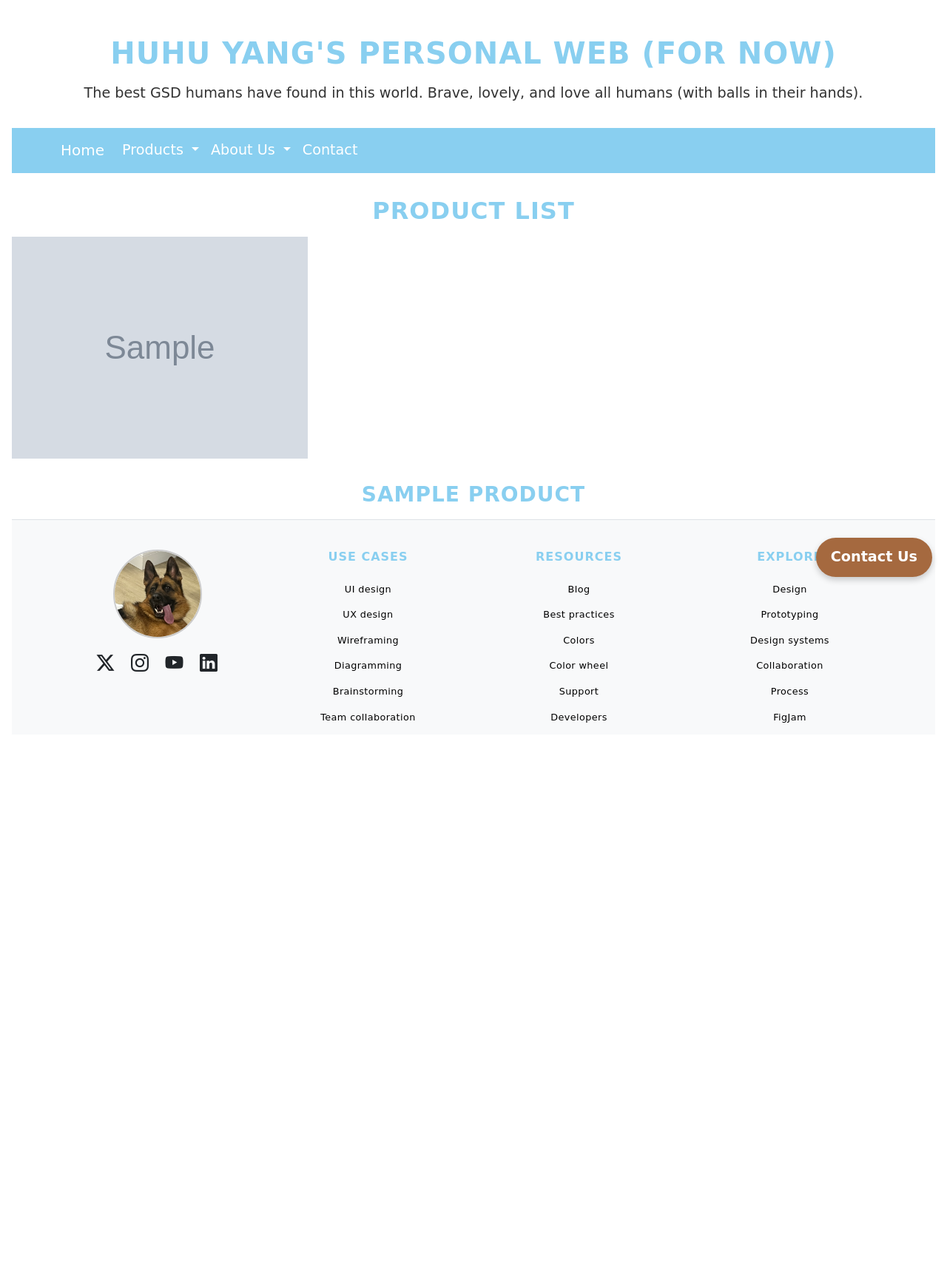
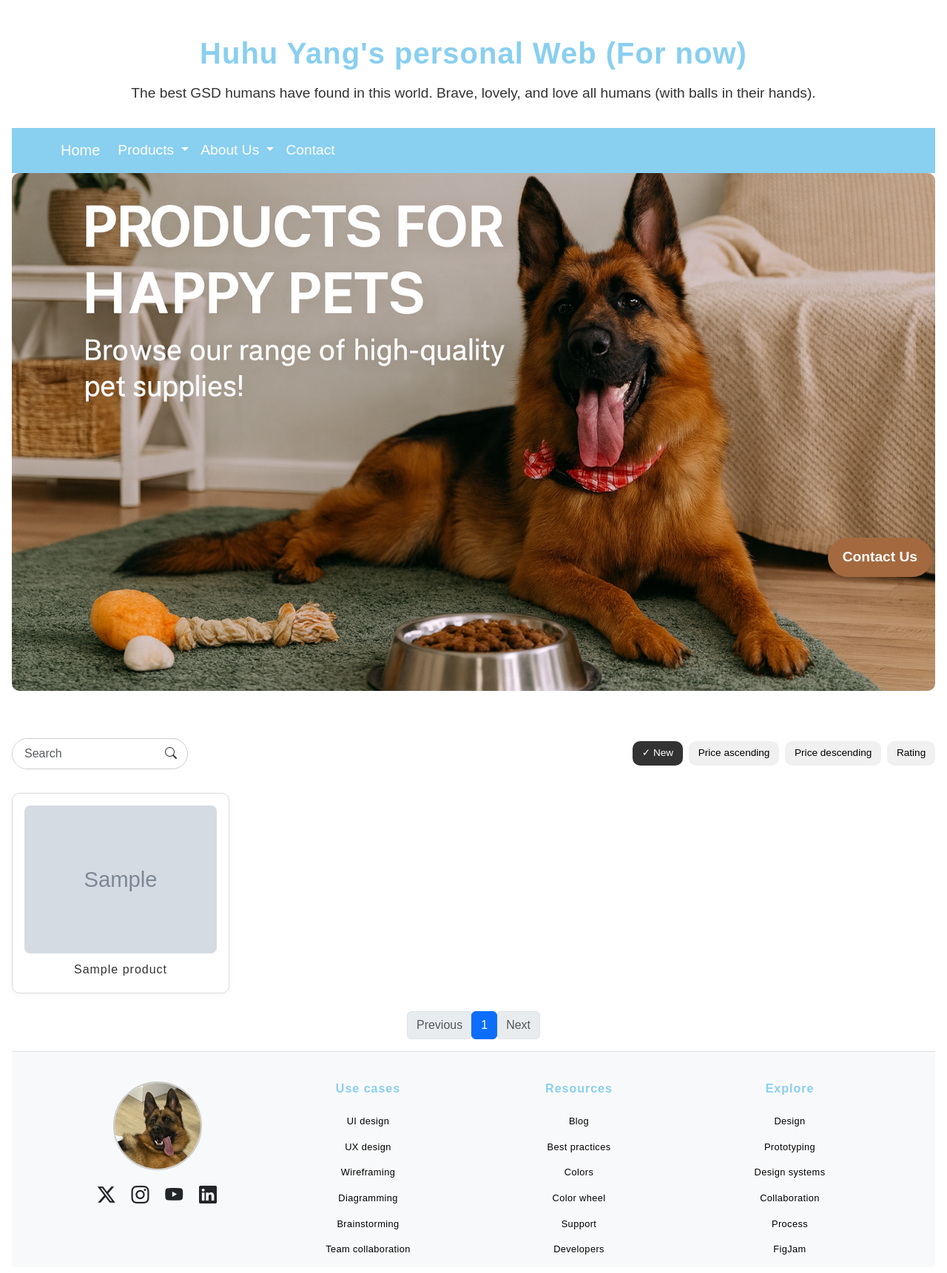
Before and after one commit to Nanofication/PengWeb, a Flask app: page /products in a window 1280 px wide. Shown: the whole page at 74% size. Before the commit the page ends 977 px from the top, so only its background shows below. Run offline with Flask 3, Linux system fonts and the light colour scheme; tables that the repository leaves empty hold one stand-in row (values such as "Sample post"); grey boxes marked "Sample" are stand-in pictures.

Commit message:
Add product page and contact us page's layout and styling

```diff
--- a/app/controllers/home_controller.py
+++ b/app/controllers/home_controller.py
@@ -9,9 +9,9 @@ def render_home():
 
     #Add nes pics for the slide in the home page
     carousel_images = [
+        'images/slide3.jpg',
+        'images/slide2.jpg',
         'images/dog2.jpg',
-        'images/slide1.jpg',
-        'images/testimg2.jpg',
     ]
 
     return render_template('index.html',
--- a/app/controllers/product_controller.py
+++ b/app/controllers/product_controller.py
@@ -6,6 +6,14 @@ product_bp = Blueprint('product', __name__)
 
 @product_bp.route('/products')
 def display_products_page():
-    animal = request.args.get('animal')  # "dog" or "cat"
-    products = get_products_by_category(animal)
-    return render_template('products.html', products=products)
+    animal = request.args.get('animal')  # "dog" / "cat" / etc.
+    page = request.args.get('page', 1, type=int)
+    per_page = 20
+
+    query = Product.query
+    if animal:
+        query = query.filter(Product.category == animal)
+
+    paginated_products = query.paginate(page=page, per_page=per_page)
+
+    return render_template('products.html', products=paginated_products, animal=animal)
--- a/app/static/css/layout.css
+++ b/app/static/css/layout.css
@@ -1,6 +1,6 @@
 /* Body & Font */
 body {
-  font-family: 'Gloria Hallelujah', cursive;
+  font-family: Arial, Helvetica, sans-serif;  /* clean sans-serif font */
   font-size: 1.2rem;
   color: #333;
   background-color: #fff;
@@ -12,11 +12,11 @@ body {
 /* Headings */
 .section-title,
 h1, h2, h3, h4, h5, h6 {
-  font-family: 'Patrick Hand', cursive;
+  font-family: Arial, Helvetica, sans-serif;
   color: #89CFF0;
   font-weight: 700;
   letter-spacing: 1px;
-  text-transform: uppercase;
+  text-transform: none;
   text-align: center;
   margin-top: 2rem;
   margin-bottom: 1rem;
--- /dev/null
+++ b/app/static/css/products.css
@@ -0,0 +1,152 @@
+
+.promo-banner {
+  width: 100%;
+  height: auto;
+  max-height: 700px;
+  object-fit: cover;
+  border-radius: 10px;
+  margin-bottom: 2rem;
+}
+
+/* Search and Sort Toolbar */
+.product-toolbar {
+  margin: 2rem 0 1.5rem;
+}
+
+.search-sort-container {
+  display: flex;
+  justify-content: space-between;
+  flex-wrap: wrap;
+  align-items: center;
+  gap: 1rem;
+}
+
+/* Search Box */
+.search-box {
+  display: flex;
+  align-items: center;
+  border: 1px solid #ccc;
+  border-radius: 999px;
+  overflow: hidden;
+  padding-right: 0.5rem;
+}
+
+.search-box input {
+  border: none;
+  outline: none;
+  padding: 0.5rem 1rem;
+  width: 200px;
+}
+
+.search-box .search-btn {
+  background: none;
+  border: none;
+  color: #333;
+  font-size: 1rem;
+  cursor: pointer;
+}
+
+/* Sort Buttons */
+.sort-buttons {
+  display: flex;
+  flex-wrap: wrap;
+  gap: 0.5rem;
+}
+
+.sort-btn {
+  padding: 0.4rem 0.8rem;
+  border: none;
+  border-radius: 10px;
+  background-color: #f0f0f0;
+  font-size: 0.85rem;
+  cursor: pointer;
+  transition: background-color 0.2s ease;
+}
+
+.sort-btn.active,
+.sort-btn:hover {
+  background-color: #333;
+  color: white;
+}
+
+/* Product grid: 4 columns on desktop, responsive fallback */
+.product-grid {
+  display: grid;
+  grid-template-columns: repeat(4, 1fr); /* Force 4 columns desktop */
+  gap: 1.5rem;
+  margin-top: 2rem;
+}
+
+/* Product card container */
+.product-card {
+  border: 1px solid #ddd;
+  border-radius: 10px;
+  padding: 1rem;
+  background-color: white;
+  text-align: center;
+  box-shadow: 0 2px 8px rgba(0, 0, 0, 0.05);
+  transition: transform 0.2s ease;
+}
+
+.product-card:hover {
+  transform: translateY(-5px);
+}
+
+.product-card h6 {
+  font-weight: bold;
+  font-size: 0.9rem;
+  color: #000;
+  margin-top: 0.75rem;
+  margin-bottom: 0.25rem;
+  text-transform: none;
+}
+/* Product image */
+.product-card img {
+  width: 100%;
+  height: 200px;
+  object-fit: cover;
+  border-radius: 8px;
+}
+
+/* Product name (normal paragraph styling, no uppercase/black) */
+.product-card h6 {
+  font-weight: normal;
+  font-size: 1rem;
+  color: #333;
+  margin-top: 0.75rem;
+  margin-bottom: 0.25rem;
+  text-transform: none;
+}
+
+/* Product description */
+.product-card p {
+  margin-bottom: 0.4rem;
+  font-size: 0.9rem;
+  color: #666;
+}
+
+/* Pagination buttons */
+.pagination .page-link {
+  border-radius: 6px;
+}
+
+/* Responsive grid: 3 columns on tablets */
+@media (max-width: 992px) {
+  .product-grid {
+    grid-template-columns: repeat(3, 1fr);
+  }
+}
+
+/* Responsive grid: 2 columns on small screens */
+@media (max-width: 768px) {
+  .product-grid {
+    grid-template-columns: repeat(2, 1fr);
+  }
+}
+
+/* Responsive grid: 1 column on extra small screens */
+@media (max-width: 576px) {
+  .product-grid {
+    grid-template-columns: 1fr;
+  }
+}
--- a/app/templates/footer.html
+++ b/app/templates/footer.html
@@ -1,4 +1,4 @@
-<footer class="bg-light text-dark py-2 border-top">
+<footer class="bg-light text-dark py-2 my-2 border-top">
   <div class="container">
     <div class="row">
       <div class="col-md-3 text-center text-md-start">
--- a/app/templates/header.html
+++ b/app/templates/header.html
@@ -15,7 +15,14 @@
   <link rel="stylesheet" href="{{ url_for('static', filename='css/homepage.css') }}">
   {% endif %}
 
+  <!-- Products page-specific styles -->
+  {% if request.path == '/products' %}
+  <link rel="stylesheet" href="{{ url_for('static', filename='css/products.css') }}">
+  {% endif %}
 
+  {% if request.path == '/contact' %}
+  <link rel="stylesheet" href="{{ url_for('static', filename='css/contact.css') }}">
+  {% endif %}
 </head>
 <body>
 
@@ -39,11 +46,11 @@
 
         <!-- Products Dropdown -->
         <li class="nav-item dropdown">
-          <a class="nav-link dropdown-toggle" href="#" id="productsDropdown" role="button">
+          <a class="nav-link dropdown-toggle" href="/products" id="productsDropdown" role="button">
             Products
           </a>
           <ul class="dropdown-menu" aria-labelledby="productsDropdown">
-            <li><a class="dropdown-item" href="/products">See all categories</a></li>
+            <li><a class="dropdown-item" href="/products">All Products</a></li>
             <li><a class="dropdown-item" href="#">Pet Clothes</a></li>
             <li><a class="dropdown-item" href="#">Pet Toys</a></li>
             <li><a class="dropdown-item" href="#">Dog Walking Items</a></li>
@@ -53,7 +60,7 @@
 
         <!-- About Us Dropdown -->
         <li class="nav-item dropdown">
-          <a class="nav-link dropdown-toggle" href="#" id="aboutDropdown" role="button">
+          <a class="nav-link dropdown-toggle" href="/about" id="aboutDropdown" role="button">
             About Us
           </a>
           <ul class="dropdown-menu" aria-labelledby="aboutDropdown">
--- a/app/templates/products.html
+++ b/app/templates/products.html
@@ -2,20 +2,77 @@
 {% block title %}Products - PengWeb{% endblock %}
 
 {% block content %}
-<h2>Product List</h2>
 
-{% if products %}
+<!-- Products Page Banner -->
+<div class="product-banner mb-4">
+  <img src="{{ url_for('static', filename='images/products-banner2.jpg') }}" alt="Products Banner" class="promo-banner">
+</div>
+
+<div class="product-toolbar">
+  <div class="search-sort-container">
+    <!-- Search bar -->
+    <div class="search-box">
+      <input type="text" class="form-control" placeholder="Search">
+      <button class="search-btn"><i class="bi bi-search"></i></button>
+    </div>
+
+    <!-- Sort buttons -->
+    <div class="sort-buttons">
+      <button class="sort-btn active">✓ New</button>
+      <button class="sort-btn">Price ascending</button>
+      <button class="sort-btn">Price descending</button>
+      <button class="sort-btn">Rating</button>
+    </div>
+  </div>
+</div>
+
+
+{% if products.items %}
   <div class="product-grid">
-        {% for product in products %}
+    {% for product in products.items %}
       <div class="product-card">
         <img src="{{ url_for('static', filename=product.image_url) }}" alt="{{ product.name }}" class="img-fluid">
-<br>
-                <h3>{{ product.name }}</h3>
+        <h6 class="product-name">{{ product.name }}</h6>
         <p>{{ product.details }}</p>
       </div>
     {% endfor %}
   </div>
+
+  <!-- Pagination -->
+  <nav class="pagination-nav mt-4">
+    <ul class="pagination justify-content-center">
+      {% if products.has_prev %}
+        <li class="page-item">
+          <a class="page-link" href="{{ url_for('product.display_products_page', page=products.prev_num, animal=animal) }}">Previous</a>
+        </li>
       {% else %}
-    <p>No products available.</p>
+        <li class="page-item disabled"><span class="page-link">Previous</span></li>
+      {% endif %}
+
+      {% for page_num in products.iter_pages(left_edge=1, right_edge=1, left_current=2, right_current=2) %}
+        {% if page_num %}
+          {% if page_num == products.page %}
+            <li class="page-item active"><span class="page-link">{{ page_num }}</span></li>
+          {% else %}
+            <li class="page-item">
+              <a class="page-link" href="{{ url_for('product.display_products_page', page=page_num, animal=animal) }}">{{ page_num }}</a>
+            </li>
+          {% endif %}
+        {% else %}
+          <li class="page-item disabled"><span class="page-link">…</span></li>
+        {% endif %}
+      {% endfor %}
+
+      {% if products.has_next %}
+        <li class="page-item">
+          <a class="page-link" href="{{ url_for('product.display_products_page', page=products.next_num, animal=animal) }}">Next</a>
+        </li>
+      {% else %}
+        <li class="page-item disabled"><span class="page-link">Next</span></li>
+      {% endif %}
+    </ul>
+  </nav>
+{% else %}
+  <p class="text-center my-5">No products available.</p>
 {% endif %}
 {% endblock %}
```
Also changed, not shown: app/static/css/contact.css (added, +25 -0 lines), app/static/css/homepage.css (+4 -4 lines), app/templates/contact.html (+20 -9 lines), app/templates/index.html (+24 -23 lines), app/static/images/ourvision.jpg (added), app/static/images/products-banner.jpg (added), app/static/images/products-banner2.jpg (added), app/static/images/slide1.jpg (deleted), 2 other files. Lines whose indentation alone changed are shown as unchanged.
